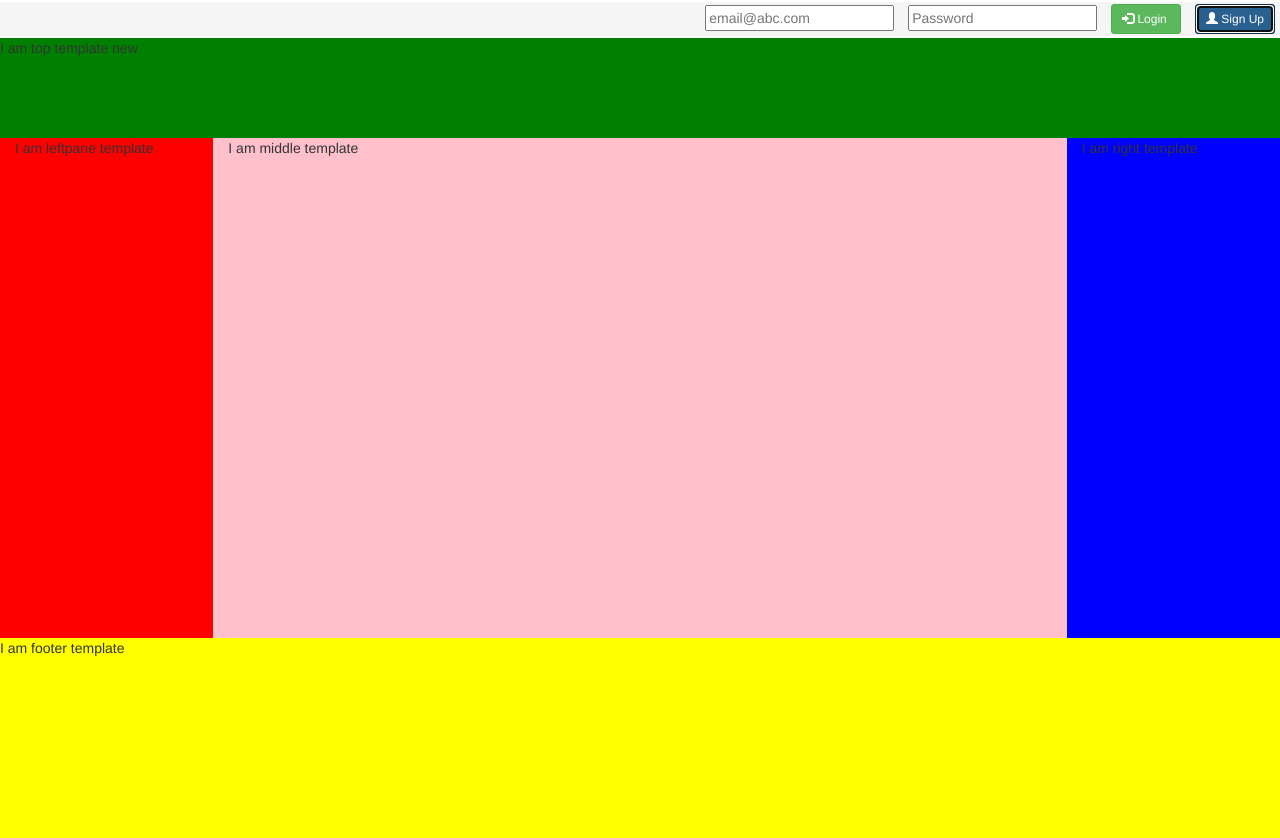
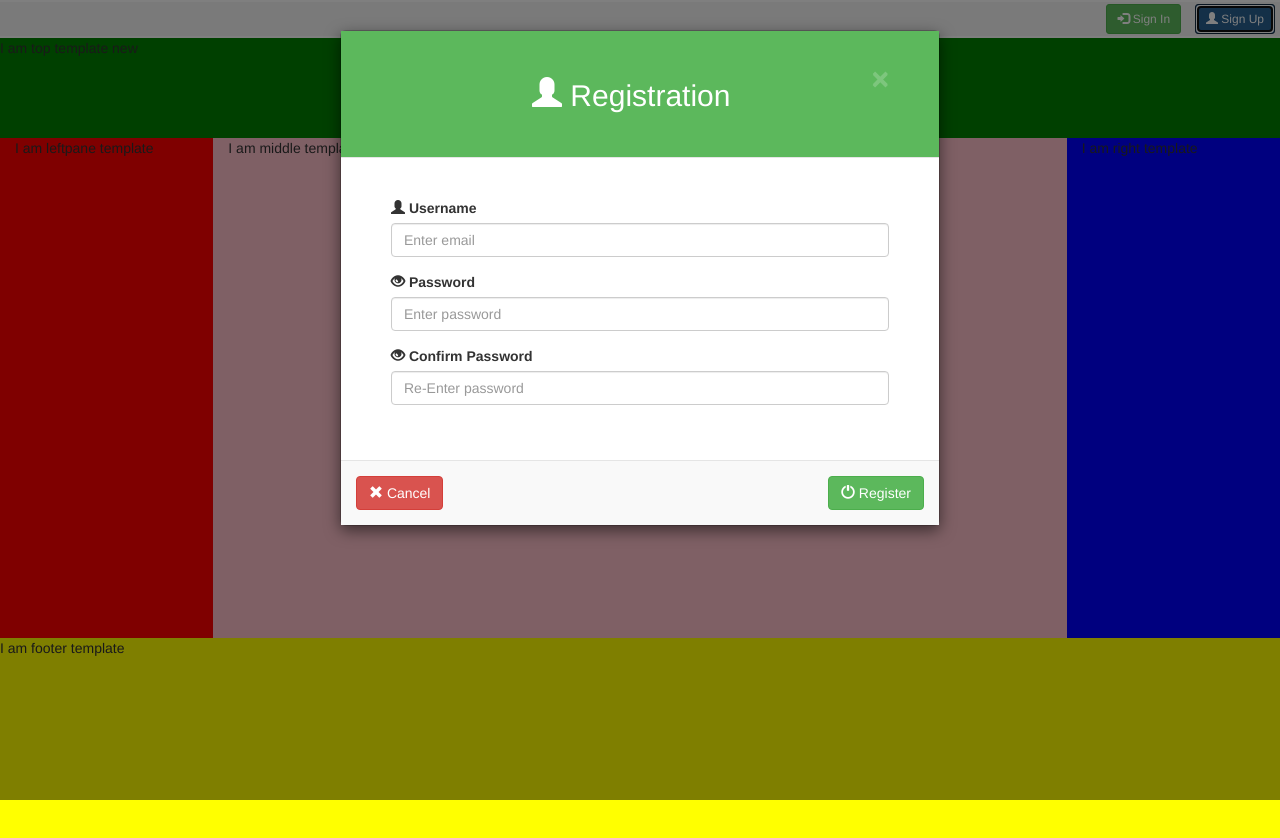
Before and after one commit to mKadiyan/mehar, a website: page uiserver/src/main/webapp/index.html in a window 1280 px wide. Both pictures are taken after a click on the button "Sign Up". Drawn offline with nearby package versions, Linux system fonts and the light colour scheme.

Commit message:
modal dialoge added for login and registration

```diff
--- a/uiserver/src/main/webapp/style/mehar.css
+++ b/uiserver/src/main/webapp/style/mehar.css
@@ -10,3 +10,14 @@ headerpane > div >ul
     margin-top: 2px;
     margin-bottom: 2px;
 }
+
+.modal-header, h4, .close
+{
+            background-color: #5cb85c;
+            color:white !important;
+            text-align: center;
+            font-size: 30px;
+ }
+.modal-footer {
+    background-color: #f9f9f9;
+}
--- a/uiserver/src/main/webapp/templates/headerPaneTemplate.html
+++ b/uiserver/src/main/webapp/templates/headerPaneTemplate.html
@@ -1,13 +1,90 @@
 <div class="row" ng-model="login" ng-model="userName" ng-init="login=false">
-        <ul class="list-inline pull-right">
-            <li ng-show="login" class="label">Welcome &nbsp;</li>
-            <li ng-show="login"><label>{{userName}}&nbsp; </label></li>
+    <ul class="list-inline pull-right">
+        <li ng-show="login" class="label">Welcome &nbsp;</li>
+        <li ng-show="login"><label>{{userName}}&nbsp; </label></li>
 
-            <li ng-hide="login"><input type="text" placeholder="email@abc.com" class="uname" ng-model="loginId"/></li>
-            <li ng-hide="login"><input type="password" placeholder="Password" class="pword" ng-model="Password"/></li>
+        <li ng-hide="login">
+            <button type="button" data-toggle="modal" data-target="#loginModal" class="btn  btn-success btn-sm">
+                <span class="glyphicon glyphicon-log-in"/> Sign In
+            </button>
+        </li>
+        <li ng-hide="login">
+            <button type="button" data-toggle="modal" data-target="#registerationModal" class="btn  btn-primary btn-sm">
+                <span class="glyphicon glyphicon-user"/> Sign Up
+            </button>
+        </li>
+        <li ng-show="login"><button type="button" class="btn  btn-warning btn-sm" ng-click="doLogout()"><span class="glyphicon glyphicon-log-out"/> Logout</button></li>
+    </ul>
 
-            <li ng-hide="login"><button type="button" class="btn  btn-success btn-sm" ng-click="doLogin()"><span class="glyphicon glyphicon-log-in"/> Login&nbsp;</button></li>
-            <li ng-hide="login"><button type="button" class="btn  btn-primary btn-sm" ng-click="doRegistration()"><span class="glyphicon glyphicon-user"/> Sign Up</button></li>
-            <li ng-show="login"><button type="button" class="btn  btn-warning btn-sm" ng-click="doLogout()"><span class="glyphicon glyphicon-log-out"/> Logout</button></li>
-        </ul>
+    <!-- Registration Modal -->
+    <div class="modal fade" id="registerationModal" role="dialog">
+        <div class="modal-dialog">
+            <!-- Modal content-->
+            <div class="modal-content">
+                <div class="modal-header" style="padding:35px 50px;">
+                    <button type="button" class="close" data-dismiss="modal">&times;</button>
+                    <h4><span class="glyphicon glyphicon-user"/> Registration </h4>
+                </div>
+                <div class="modal-body" style="padding:40px 50px;">
+                    <form role="form">
+                        <div class="form-group">
+                            <label for="usrname"><span class="glyphicon glyphicon-user"></span> Username</label>
+                            <input type="text" class="form-control" id="usrname" placeholder="Enter email">
+                        </div>
+                        <div class="form-group">
+                            <label for="password1"><span class="glyphicon glyphicon-eye-open"></span> Password</label>
+                            <input type="text" class="form-control" id="password1" placeholder="Enter password">
+                        </div>
+                        <div class="form-group">
+                            <label for="password2"><span class="glyphicon glyphicon-eye-open"></span> Confirm Password</label>
+                            <input type="text" class="form-control" id="password2" placeholder="Re-Enter password">
+                        </div>
+                    </form>
+                </div>
+                <div class="modal-footer">
+                    <button type="submit" class="btn btn-danger btn-default pull-left" data-dismiss="modal">
+                        <span class="glyphicon glyphicon-remove"></span> Cancel
+                    </button>
+                    <button type="submit" class="btn btn-success btn-default pull-right"><span class="glyphicon glyphicon-off"></span> Register</button>
+                </div>
+            </div>
+        </div>
+    </div>
+
+   <!--Login modal-->
+    <div class="modal fade" id="loginModal" role="dialog">
+        <div class="modal-dialog">
+
+            <!-- Modal content-->
+            <div class="modal-content">
+                <div class="modal-header" style="padding:35px 50px;">
+                    <button type="button" class="close" data-dismiss="modal">&times;</button>
+                    <h4><span class="glyphicon glyphicon-lock"></span> Login</h4>
+                </div>
+                <div class="modal-body" style="padding:40px 50px;">
+                    <form role="form">
+                        <div class="form-group">
+                            <label for="uname"><span class="glyphicon glyphicon-user"></span> Username</label>
+                            <input type="text" class="form-control" id="uname" placeholder="Enter email">
+                        </div>
+                        <div class="form-group">
+                            <label for="psw"><span class="glyphicon glyphicon-eye-open"></span> Password</label>
+                            <input type="text" class="form-control" id="psw" placeholder="Enter password">
+                        </div>
+                        <div class="checkbox">
+                            <label><input type="checkbox" value="" checked>Remember me</label>
+                        </div>
+                        <button type="submit" class="btn btn-success btn-block"><span class="glyphicon glyphicon-off"></span> Login</button>
+                    </form>
+                </div>
+                <div class="modal-footer">
+                    <button type="submit" class="btn btn-danger btn-default pull-left" data-dismiss="modal"><span class="glyphicon glyphicon-remove"></span> Cancel</button>
+                    <p>Not a member? <a href="#">Sign Up</a></p>
+                    <p>Forgot <a href="#">Password?</a></p>
+                </div>
+            </div>
+
+        </div>
+    </div>
+
 </div>
```
